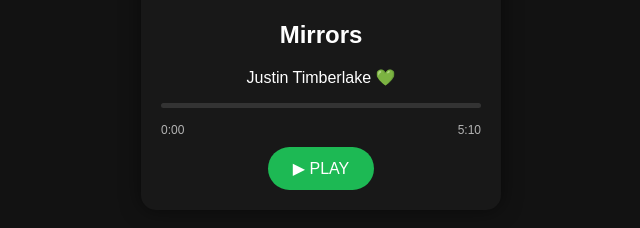
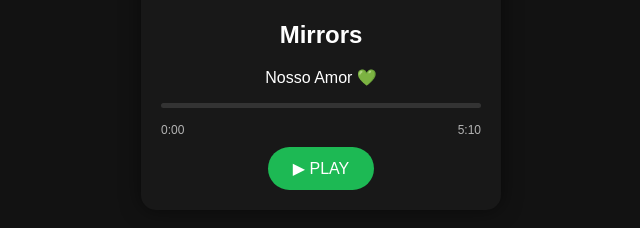
Before and after one commit to Aguiarthu/Aguiarthu.github.io, a plain HTML site: page index.html in a window 1280 px wide. Shown: the part 528-756 px from the top of the page, 319-959 px from the left. Drawn offline with Linux system fonts and the light colour scheme.

Commit message:
Update index.html

```diff
--- a/index.html
+++ b/index.html
@@ -69,7 +69,7 @@
 <div class="card">
   <img src="foto.jpg" alt="Nossa foto">
   <h2>Mirrors</h2>
-  <p>Justin Timberlake 💚</p>
+  <p>Nosso Amor 💚</p>
 
   <div class="progress-container" onclick="setProgress(event)">
     <div class="progress" id="progress"></div>
```
